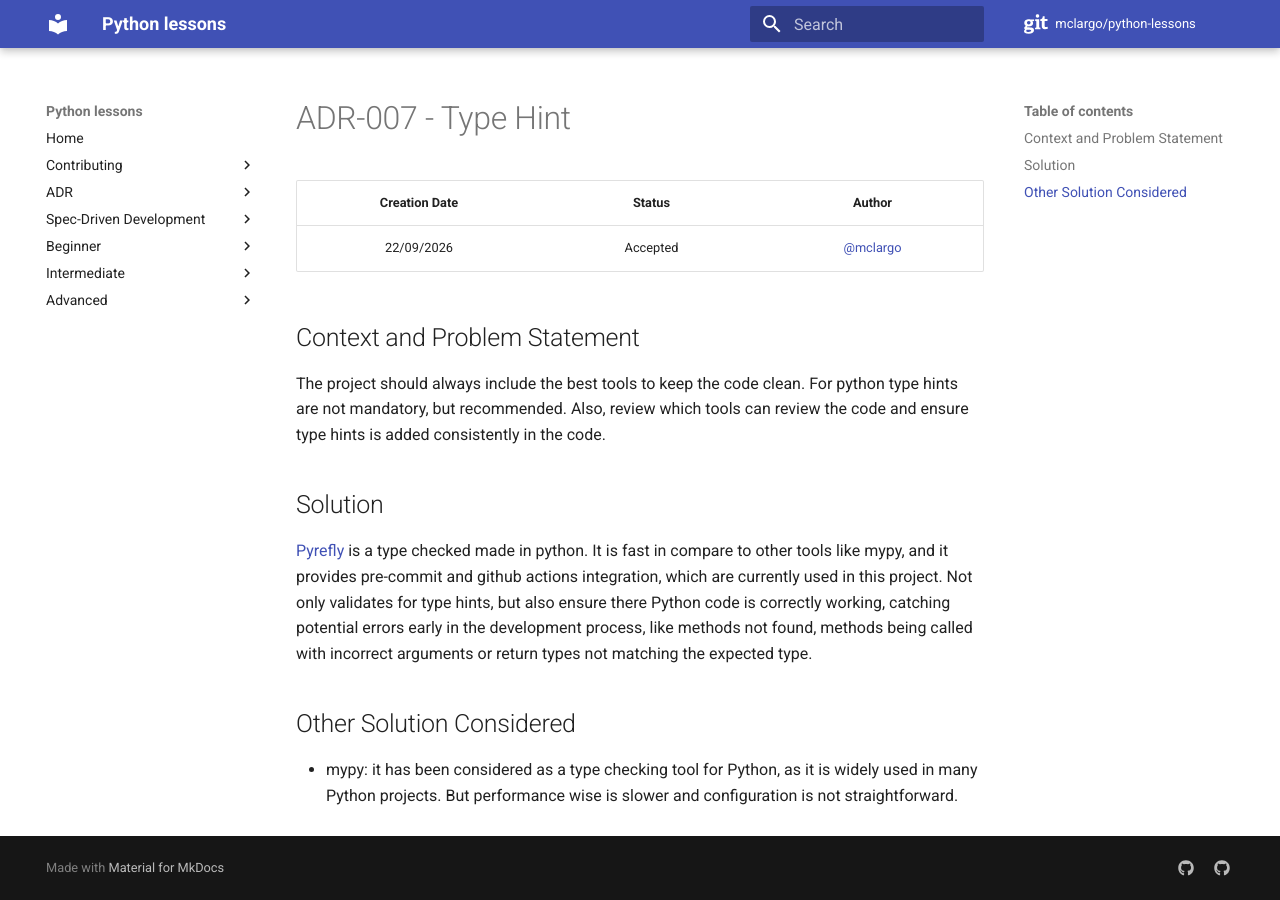
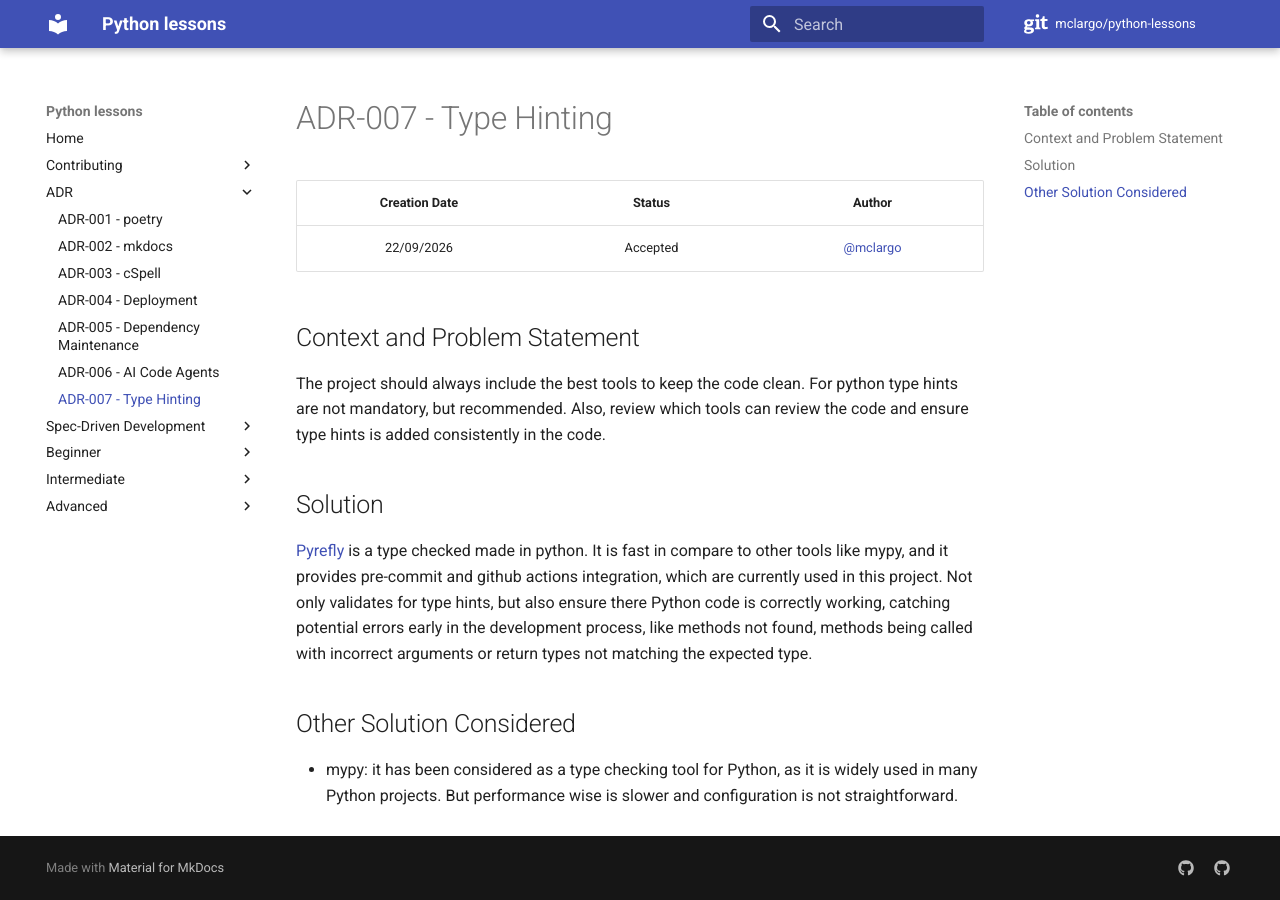
Before and after one commit to McLargo/python-lessons, an MkDocs documentation site: the page built from docs/adr/007-type-hint.md, in a window 1280 px wide. Built offline with MkDocs 1.6.1 and Material for MkDocs 9.7.7, drawn with Linux system fonts in a browser that asks for light colours; comment, search, counter and statistics services are not loaded.

Commit message:
chore: fix type hinting

```diff
--- a/docs/adr/007-type-hint.md
+++ b/docs/adr/007-type-hint.md
@@ -1,4 +1,4 @@
-# ADR-007 - Type Hint
+# ADR-007 - Type Hinting
 
 | Creation Date | Status   | Author                                 |
 | :-----------: | :------: | :------------------------------------: |
--- a/mkdocs.yml
+++ b/mkdocs.yml
@@ -67,6 +67,7 @@ nav:
     - "ADR-004 - Deployment": adr/004-deployment.md
     - "ADR-005 - Dependency Maintenance": adr/005-maintenance.md
     - "ADR-006 - AI Code Agents": adr/006-ai-code-agents.md
+    - "ADR-007 - Type Hinting": adr/007-type-hint.md
   - Spec-Driven Development:
     - "Improvement Plan": plans/IMPROVEMENT_PLAN.md
   - Beginner:
```
